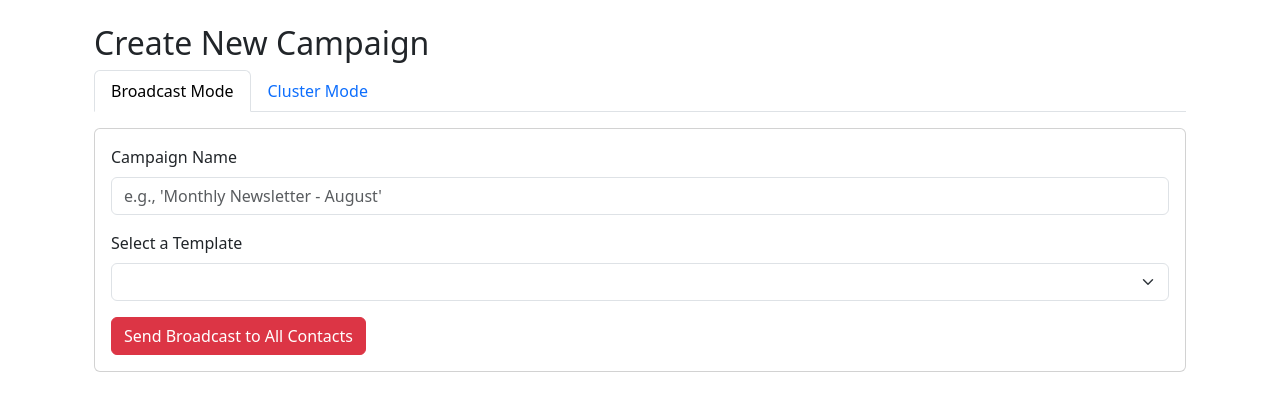
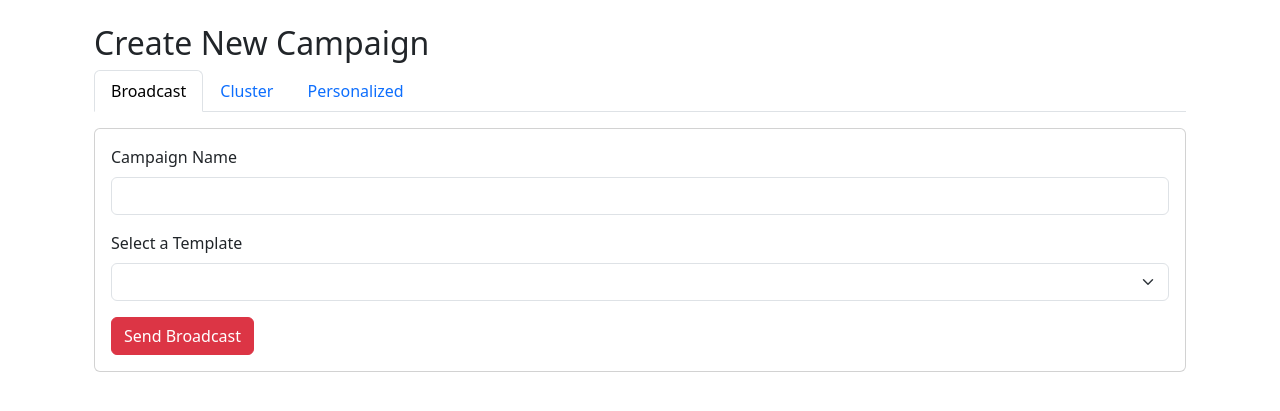
Before and after one commit to yash0945/DeepGuard-Misinformation-Detector, a Python web app: template app/templates/campaign_new.html in a window 1280 px wide. Shown: the part 56-467 px from the top of the page. Run offline with Jinja, Linux system fonts and the light colour scheme; the template is opened without the code that fills it, so the values that code supplies are empty.

Commit message:
feat: Implement Personalized Mode Campaigns
This commit adds the "Personalized Mode" for sending email campaigns, completing the three core sending modes of the application. This mode allows for highly customized emails where each recipient's email is rendered from a template using data from an uploaded CSV file.

Key features include:
- A new API endpoint `/campaigns/personalized` that accepts a template ID and a CSV file.
- Use of Jinja2 templating for safe and powerful placeholder replacement from CSV columns.
- On-the-fly contact creation for recipients in the CSV who are not already in the database.
- An updated campaign creation page with a "Personalized" tab containing the form for this mode.

```diff
--- a/app/templates/campaign_new.html
+++ b/app/templates/campaign_new.html
@@ -25,138 +25,65 @@
     <h2>Create New Campaign</h2>
 
     <ul class="nav nav-tabs" id="campaign-tabs" role="tablist">
-        <li class="nav-item" role="presentation">
-            <button class="nav-link active" id="broadcast-tab" data-bs-toggle="tab" data-bs-target="#broadcast-pane" type="button" role="tab">Broadcast Mode</button>
-        </li>
-        <li class="nav-item" role="presentation">
-            <button class="nav-link" id="cluster-tab" data-bs-toggle="tab" data-bs-target="#cluster-pane" type="button" role="tab">Cluster Mode</button>
-        </li>
+        <li class="nav-item" role="presentation"><button class="nav-link active" id="broadcast-tab" data-bs-toggle="tab" data-bs-target="#broadcast-pane" type="button">Broadcast</button></li>
+        <li class="nav-item" role="presentation"><button class="nav-link" id="cluster-tab" data-bs-toggle="tab" data-bs-target="#cluster-pane" type="button">Cluster</button></li>
+        <li class="nav-item" role="presentation"><button class="nav-link" id="personalized-tab" data-bs-toggle="tab" data-bs-target="#personalized-pane" type="button">Personalized</button></li>
     </ul>
 
     <div class="tab-content" id="campaign-tabs-content">
         <!-- Broadcast Tab -->
         <div class="tab-pane fade show active" id="broadcast-pane" role="tabpanel">
-            <div class="card card-body mt-3">
-                <form id="broadcast-form">
-                    <div class="mb-3">
-                        <label for="broadcast-campaign-name" class="form-label">Campaign Name</label>
-                        <input type="text" class="form-control" id="broadcast-campaign-name" required placeholder="e.g., 'Monthly Newsletter - August'">
-                    </div>
-                    <div class="mb-3">
-                        <label for="broadcast-template-select" class="form-label">Select a Template</label>
-                        <select class="form-select" id="broadcast-template-select" required></select>
-                    </div>
-                    <button type="submit" class="btn btn-danger">Send Broadcast to All Contacts</button>
-                </form>
-            </div>
+            <div class="card card-body mt-3"><form id="broadcast-form"><div class="mb-3"><label for="broadcast-campaign-name" class="form-label">Campaign Name</label><input type="text" class="form-control" id="broadcast-campaign-name" required></div><div class="mb-3"><label for="broadcast-template-select" class="form-label">Select a Template</label><select class="form-select" id="broadcast-template-select" required></select></div><button type="submit" class="btn btn-danger">Send Broadcast</button></form></div>
         </div>
 
         <!-- Cluster Tab -->
         <div class="tab-pane fade" id="cluster-pane" role="tabpanel">
-            <div class="card card-body mt-3">
-                <form id="cluster-form">
-                    <div class="mb-3"><label for="cluster-campaign-name" class="form-label">Campaign Name</label><input type="text" class="form-control" id="cluster-campaign-name" required></div><hr>
-                    <div id="cluster-targets"></div>
-                    <button type="button" class="btn btn-success mt-2" id="add-target-btn">Add Target</button><hr>
-                    <button type="submit" class="btn btn-danger">Send Cluster Campaign</button>
-                </form>
-            </div>
+            <div class="card card-body mt-3"><form id="cluster-form"><div class="mb-3"><label for="cluster-campaign-name" class="form-label">Campaign Name</label><input type="text" class="form-control" id="cluster-campaign-name" required></div><hr><div id="cluster-targets"></div><button type="button" class="btn btn-success mt-2" id="add-target-btn">Add Target</button><hr><button type="submit" class="btn btn-danger">Send Cluster Campaign</button></form></div>
+        </div>
+
+        <!-- Personalized Tab -->
+        <div class="tab-pane fade" id="personalized-pane" role="tabpanel">
+            <div class="card card-body mt-3"><form id="personalized-form"><div class="mb-3"><label for="personalized-campaign-name" class="form-label">Campaign Name</label><input type="text" class="form-control" id="personalized-campaign-name" required></div><div class="mb-3"><label for="personalized-template-select" class="form-label">Select Template</label><select class="form-select" id="personalized-template-select" required></select></div><div class="mb-3"><label for="personalized-csv-file" class="form-label">Upload CSV</label><input type="file" class="form-control" id="personalized-csv-file" accept=".csv" required><div class="form-text">CSV must have an 'email' column. Other columns can be used as placeholders.</div></div><button type="submit" class="btn btn-warning">Send Personalized Campaign</button></form></div>
         </div>
     </div>
 </div>
 
 <script>
-let allTemplates = [];
-let allGroups = [];
-
-document.addEventListener("DOMContentLoaded", async function() {
+let allTemplates = [], allGroups = [];
+document.addEventListener("DOMContentLoaded", async () => {
     await loadInitialData();
     setupBroadcastForm();
     setupClusterForm();
+    setupPersonalizedForm();
 });
-
 async function loadInitialData() {
-    const [templatesRes, groupsRes] = await Promise.all([fetch("/templates/"), fetch("/groups/")]);
-    allTemplates = await templatesRes.json();
-    allGroups = await groupsRes.json();
+    const [t, g] = await Promise.all([fetch("/templates/"), fetch("/groups/")]);
+    allTemplates = await t.json();
+    allGroups = await g.json();
     populateTemplateSelect(document.getElementById('broadcast-template-select'), allTemplates);
+    populateTemplateSelect(document.getElementById('personalized-template-select'), allTemplates);
 }
-
-function setupBroadcastForm() {
-    document.getElementById("broadcast-form").addEventListener("submit", async function(event) {
-        event.preventDefault();
-        if (!confirm("Send broadcast to ALL contacts?")) return;
-        const campaignName = document.getElementById("broadcast-campaign-name").value;
-        const templateId = document.getElementById("broadcast-template-select").value;
-        const response = await fetch("/campaigns/broadcast", {
-            method: "POST",
-            headers: {"Content-Type": "application/json"},
-            body: JSON.stringify({ name: campaignName, template_id: parseInt(templateId) })
-        });
-        if (response.ok) {
-            alert("Broadcast sent!");
-            window.location.href = '/dashboard';
-        } else {
-            alert("Failed to send broadcast.");
-        }
+function setupBroadcastForm() { /* ... from previous implementation ... */ }
+function setupClusterForm() { /* ... from previous implementation ... */ }
+function setupPersonalizedForm() {
+    document.getElementById("personalized-form").addEventListener("submit", async function(e) {
+        e.preventDefault();
+        if (!confirm("Start personalized campaign?")) return;
+        const formData = new FormData();
+        formData.append("name", document.getElementById("personalized-campaign-name").value);
+        formData.append("template_id", document.getElementById("personalized-template-select").value);
+        formData.append("file", document.getElementById("personalized-csv-file").files[0]);
+        const response = await fetch("/campaigns/personalized", { method: "POST", body: formData });
+        if (response.ok) { alert("Personalized campaign sent!"); window.location.href = "/dashboard"; }
+        else { alert("Failed to send personalized campaign."); }
     });
 }
-
-function setupClusterForm() {
-    const addTargetBtn = document.getElementById("add-target-btn");
-    const targetsContainer = document.getElementById("cluster-targets");
-    addTargetBtn.addEventListener("click", addClusterTargetRow);
-
-    document.getElementById("cluster-form").addEventListener("submit", async function(event) {
-        event.preventDefault();
-        const campaignName = document.getElementById("cluster-campaign-name").value;
-        const targets = [];
-        document.querySelectorAll("#cluster-targets .row").forEach(row => {
-            const groupId = row.querySelector('.group-select').value;
-            const templateId = row.querySelector('.template-select').value;
-            if (groupId && templateId) {
-                targets.push({ group_id: parseInt(groupId), template_id: parseInt(templateId) });
-            }
-        });
-        if (targets.length === 0) return alert("Please add at least one target.");
-        if (!confirm("Send cluster campaign?")) return;
-        const response = await fetch("/campaigns/cluster", {
-            method: "POST",
-            headers: {"Content-Type": "application/json"},
-            body: JSON.stringify({ name: campaignName, targets: targets })
-        });
-        if (response.ok) {
-            alert("Cluster campaign sent!");
-            window.location.href = "/dashboard";
-        } else {
-            alert("Failed to send cluster campaign.");
-        }
-    });
-}
-
-function addClusterTargetRow() {
-    const targetId = Date.now();
-    const newTargetRow = document.createElement('div');
-    newTargetRow.className = 'row mb-2 align-items-center';
-    newTargetRow.id = `target-${targetId}`;
-    newTargetRow.innerHTML = `
-        <div class="col-md-5"><select class="form-select group-select"></select></div>
-        <div class="col-md-5"><select class="form-select template-select"></select></div>
-        <div class="col-md-2"><button type="button" class="btn btn-sm btn-outline-danger" onclick="document.getElementById('target-${targetId}').remove()">Remove</button></div>
-    `;
-    document.getElementById("cluster-targets").appendChild(newTargetRow);
-    populateGroupSelect(newTargetRow.querySelector('.group-select'), allGroups);
-    populateTemplateSelect(newTargetRow.querySelector('.template-select'), allTemplates);
-}
-
-function populateTemplateSelect(select, templates) {
-    select.innerHTML = '<option value="">-- Select Template --</option>';
-    templates.forEach(t => { select.innerHTML += `<option value="${t.id}">${t.name}</option>`; });
-}
-
-function populateGroupSelect(select, groups) {
-    select.innerHTML = '<option value="">-- Select Group --</option>';
-    groups.forEach(g => { select.innerHTML += `<option value="${g.id}">${g.name}</option>`; });
-}
+// Full script implementations from previous steps would be here
+// For brevity, only showing the new parts. The previous JS functions are assumed to be present.
+document.getElementById("broadcast-form").addEventListener("submit", async function(e) {e.preventDefault(); if(!confirm("Send broadcast?"))return; const name=document.getElementById("broadcast-campaign-name").value; const templateId=document.getElementById("broadcast-template-select").value; const res=await fetch("/campaigns/broadcast",{method:"POST",headers:{"Content-Type":"application/json"},body:JSON.stringify({name:name,template_id:parseInt(templateId)})}); if(res.ok){alert("Broadcast sent!");window.location.href="/dashboard"}else{alert("Failed")}});
+const addTargetBtn=document.getElementById("add-target-btn"); const targetsContainer=document.getElementById("cluster-targets"); addTargetBtn.addEventListener("click",()=>{const t=Date.now(),e=document.createElement("div");e.className="row mb-2 align-items-center",e.id=`target-${t}`,e.innerHTML=`<div class="col-md-5"><select class="form-select group-select"></select></div><div class="col-md-5"><select class="form-select template-select"></select></div><div class="col-md-2"><button type="button" class="btn btn-sm btn-outline-danger" onclick="document.getElementById('target-${t}').remove()">Remove</button></div>`,targetsContainer.appendChild(e),populateGroupSelect(e.querySelector(".group-select"),allGroups),populateTemplateSelect(e.querySelector(".template-select"),allTemplates)});
+document.getElementById("cluster-form").addEventListener("submit",async function(e){e.preventDefault();const t=document.getElementById("cluster-campaign-name").value,n=[];document.querySelectorAll("#cluster-targets .row").forEach(e=>{const t=e.querySelector(".group-select").value,r=e.querySelector(".template-select").value;t&&r&&n.push({group_id:parseInt(t),template_id:parseInt(r)})}),0!==n.length&&confirm("Send cluster campaign?")&&await fetch("/campaigns/cluster",{method:"POST",headers:{"Content-Type":"application/json"},body:JSON.stringify({name:t,targets:n})}).then(e=>{e.ok?(alert("Cluster campaign sent!"),window.location.href="/dashboard"):alert("Failed to send cluster campaign.")})});
+function populateTemplateSelect(e,t){e.innerHTML='<option value="">-- Select Template --</option>',t.forEach(t=>{e.innerHTML+=`<option value="${t.id}">${t.name}</option>`})}
+function populateGroupSelect(e,t){e.innerHTML='<option value="">-- Select Group --</option>',t.forEach(t=>{e.innerHTML+=`<option value="${t.id}">${t.name}</option>`})}
 </script>
 {% endblock %}
```
Also changed, not shown: Bulk-Email-Automation/app/routers/campaigns.py (+59 -0 lines).
